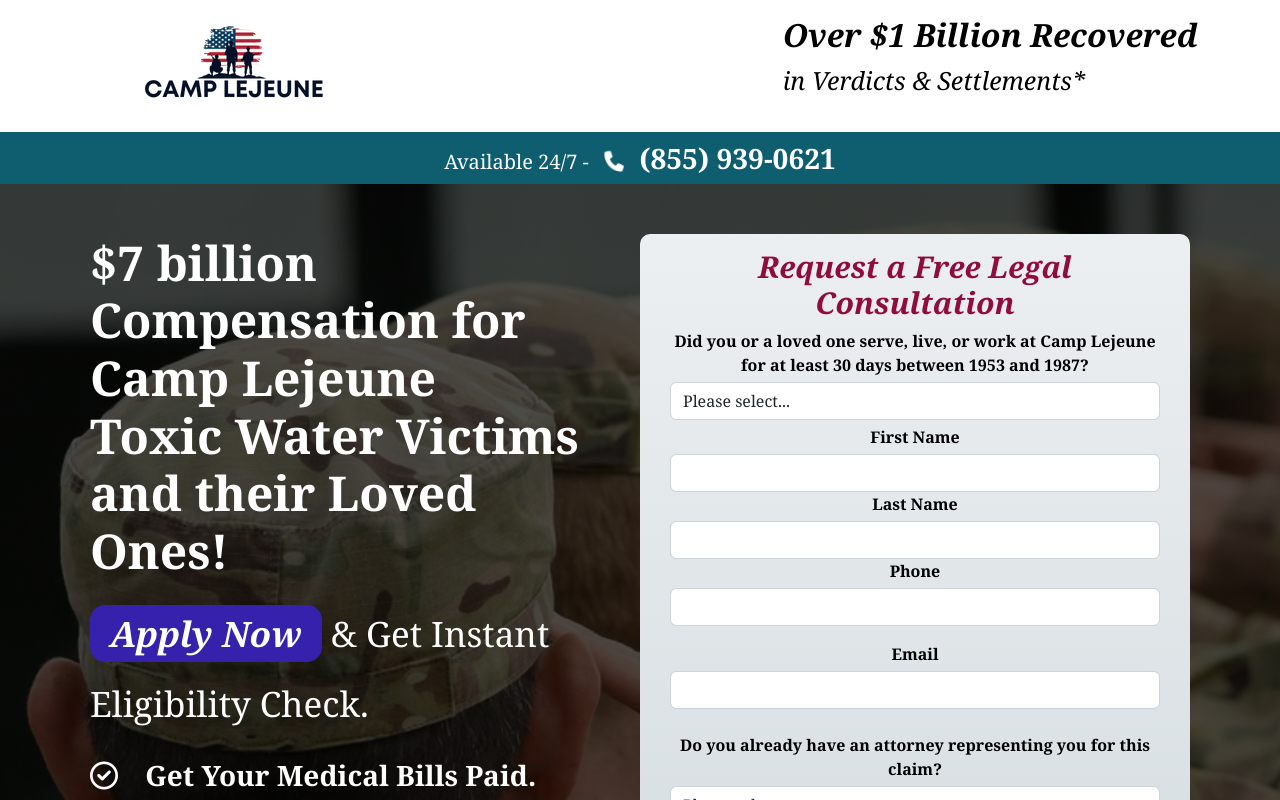
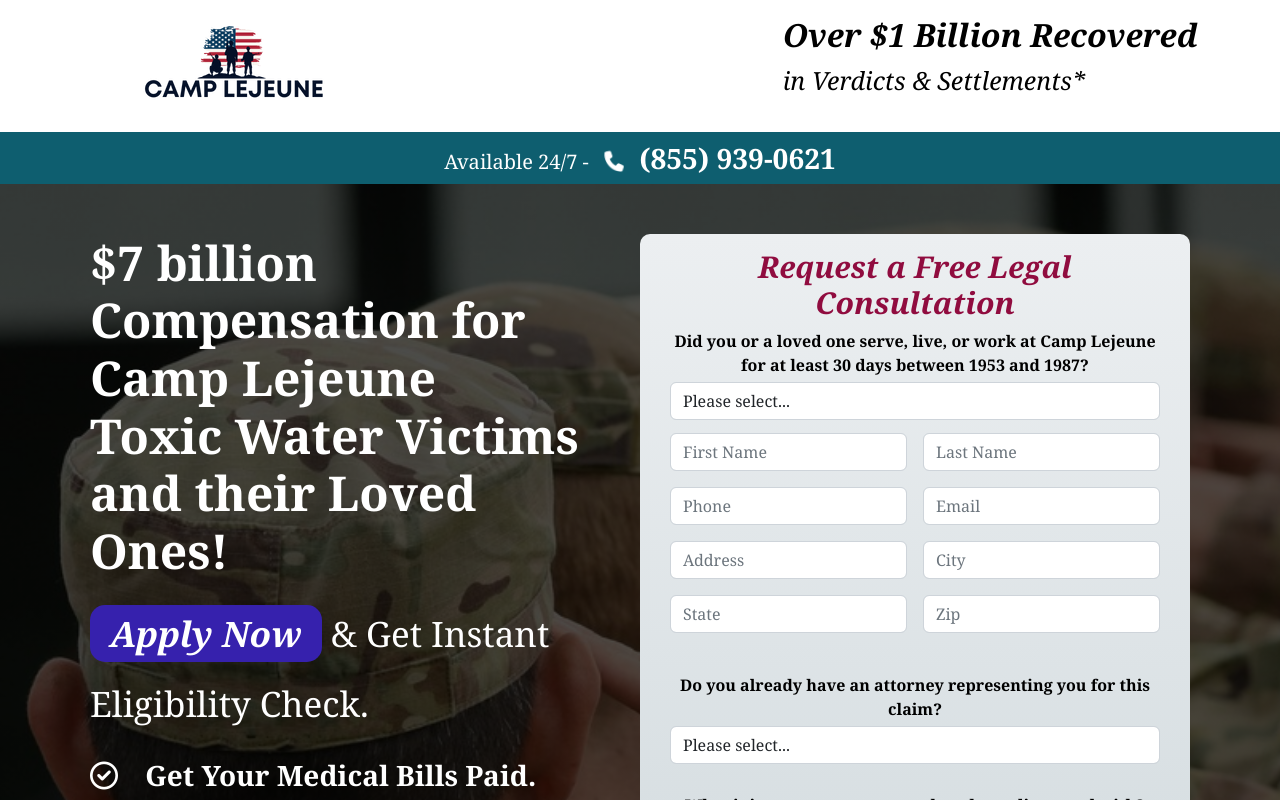
Before and after one commit to sakibovi123/CampLejune, a React (Create React App) app: page / in a window 1280 px wide. Shown: the top 800 px of the page. Built offline with nearby package versions, Linux system fonts and the light colour scheme.

Commit message:
add address city in form

```diff
--- a/src/components/Banner/Banner.js
+++ b/src/components/Banner/Banner.js
@@ -9,7 +9,7 @@
   const navigate = useNavigate();
   const [loading, setLoading] = useState(false);
   const [perror, setPerror] = useState('');
-
+  const [serror, setSerror] = useState('');
 
   let sendDataToLeadProsper = async (e) => {
     e.preventDefault()
@@ -20,13 +20,14 @@
 
     if ((phone.length < 10) || (phone.length > 10)) {
       setPerror('Phone number should contain 10 character')
+      // setSerror('State should be 2 character longer')
       return;
     }
-    else{
+    else {
       setPerror('');
       setLoading(true);
 
-    if( camp_lj == "Yes" && representation == "No" ){
+      if (camp_lj == "Yes" && representation == "No") {
 
         let responseToZapier = await fetch("https://hooks.zapier.com/hooks/catch/13844305/bnoi84k/", {
           method: "POST",
@@ -66,7 +67,7 @@
           "comment": e.target.comment.value,
           "camp_lj": e.target.camp_lj.value,
         }
-      if( Object.keys(data).length > 0){
+        if (Object.keys(data).length > 0) {
           window.dataLayer = window.dataLayer || [];
           window.dataLayer.push({
             event: "lead_submitted",
@@ -74,7 +75,7 @@
           })
           console.log("Form Data Pushed!")
         }
-      else{
+        else {
           toast.warning("Input fields can't be empty", {
             position: toast.POSITION.TOP_CENTER
           })
@@ -108,7 +109,7 @@
         console.log("YES NO")
         // navigate("/thanks")
       }
-    else{
+      else {
         // submitting leads
         let leadSubmit = document.getElementById("form-submit")
         let data = {
@@ -121,7 +122,7 @@
           "comment": e.target.comment.value,
           "camp_lj": e.target.camp_lj.value,
         }
-      if( Object.keys(data).length > 0){
+        if (Object.keys(data).length > 0) {
           window.dataLayer = window.dataLayer || [];
           window.dataLayer.push({
             event: "lead_submitted",
@@ -129,7 +130,7 @@
           })
           console.log("Form Data Pushed!")
         }
-      else{
+        else {
           toast.warning("Input fields can't be empty", {
             position: toast.POSITION.TOP_CENTER
           })
@@ -162,15 +163,8 @@
         console.log("ELSE WORKING FINE")
         navigate("/thanks")
       }
-
-
-
     }
-
     // console.log()
-
-
-
   }
 
   function pushData() {
@@ -237,24 +231,47 @@
                         <option value="Yes">Yes</option>
                         <option value="No">No</option>
                       </select>
-
                     </div>
                   </label>
                   <br />
+                  <div className='row gx-3 mt-2'>
+                    <div className='col'>
+                      <input className="form-control" type="text" name="first_name" placeholder='First Name' required />
+                    </div>
+                    <div className='col'>
+                      <input className="form-control" type="text" name="last_name" placeholder='Last Name' required />
+                    </div>
+                  </div>
 
-                  <label htmlFor="first_name">First Name</label><br />
-                  <input className="form-control" type="text" name="first_name" required />
+                  <div className='row gx-3 mt-3'>
+                    <div className='col'>
+                      <input className="form-control" type="number" name="phone" placeholder='Phone' required />
+                      <p className='text-danger'>{perror}</p>
+                    </div>
+                    <div className='col'>
+                      <input className="form-control" type="email" name="email" pattern="[a-z0-9._%+-]+@[a-z0-9.-]+\.[a-z]{2, 4}$" placeholder='Email' required />
+                    </div>
+                  </div>
 
-                  <label htmlFor="first_name">Last Name</label><br />
-                  <input className="form-control" type="text" name="last_name" required />
+                  <div className='row gx-3'>
+                    <div className='col'>
+                      <input className="form-control" type="number" name="address" placeholder='Address' required />
+                    </div>
+                    <div className='col'>
+                      <input className="form-control" type="text" name="city"  placeholder='City' required />
+                    </div>
+                  </div>
 
-                  <label htmlFor="phone">Phone</label><br />
-                  <input className="form-control" type="number" name="phone" required />
-                  <p className='text-danger'>{perror}</p>
-
-                  <label htmlFor="email">Email</label><br />
-                  <input className="form-control" type="email" name="email" pattern="[a-z0-9._%+-]+@[a-z0-9.-]+\.[a-z]{2, 4}$" required /><br />
-
+                  <div className='row gx-3 mt-3'>
+                    <div className='col'>
+                      <input className="form-control" type="text" name="state" placeholder='State' required />
+                      <p className='text-danger'>{serror}</p>
+                    </div>
+                    <div className='col'>
+                      <input className="form-control" type="text" name="zip"  placeholder='Zip' required />
+                    </div>
+                  </div>
+                  <br />
                   <label>
                     Do you already have an attorney representing you for this claim?
                     <div className='radio'>
```
Lines whose indentation alone changed are shown as unchanged.
